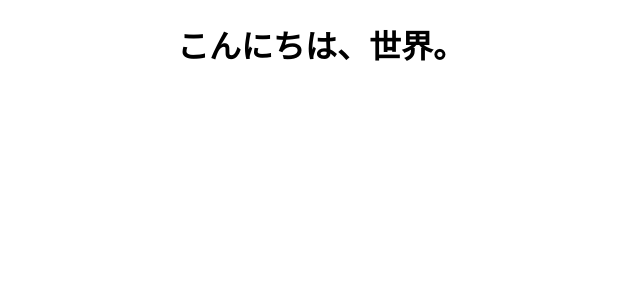
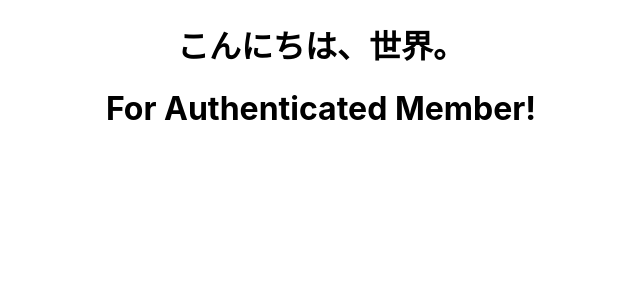
Before and after one commit to azufb/dockerExpress, a React (Create React App) app in the folder frontend/: page /Authenticated in a window 1280 px wide. Before the commit this address had no page. Shown: the top 300 px of the page, without its empty margins (319-959 px from the left). Built offline with nearby package versions, Linux system fonts and the light colour scheme.

Commit message:
仮でサインアップ後のページ作成

```diff
--- a/frontend/src/Router.js
+++ b/frontend/src/Router.js
@@ -2,6 +2,7 @@ import { BrowserRouter, Routes, Route } from 'react-router-dom';
 import Home from './components/Home';
 import SignUp from './components/SignUp';
 import SignIn from './components/SignIn';
+import Authenticated from './components/Authenticated';
 
 const Router = () => {
     return (
@@ -10,6 +11,7 @@ const Router = () => {
                 <Route index element={<Home />} />
                 <Route path='SignUp' element={<SignUp />} />
                 <Route path='SignIn' element={<SignIn />} />
+                <Route path='Authenticated' element={<Authenticated />} />
             </Routes>
         </BrowserRouter>
     )
--- /dev/null
+++ b/frontend/src/components/Authenticated.jsx
@@ -0,0 +1,9 @@
+const Authenticated = () => {
+    return (
+        <div>
+            <h1>For Authenticated Member!</h1>
+        </div>
+    )
+}
+
+export default Authenticated;
```
